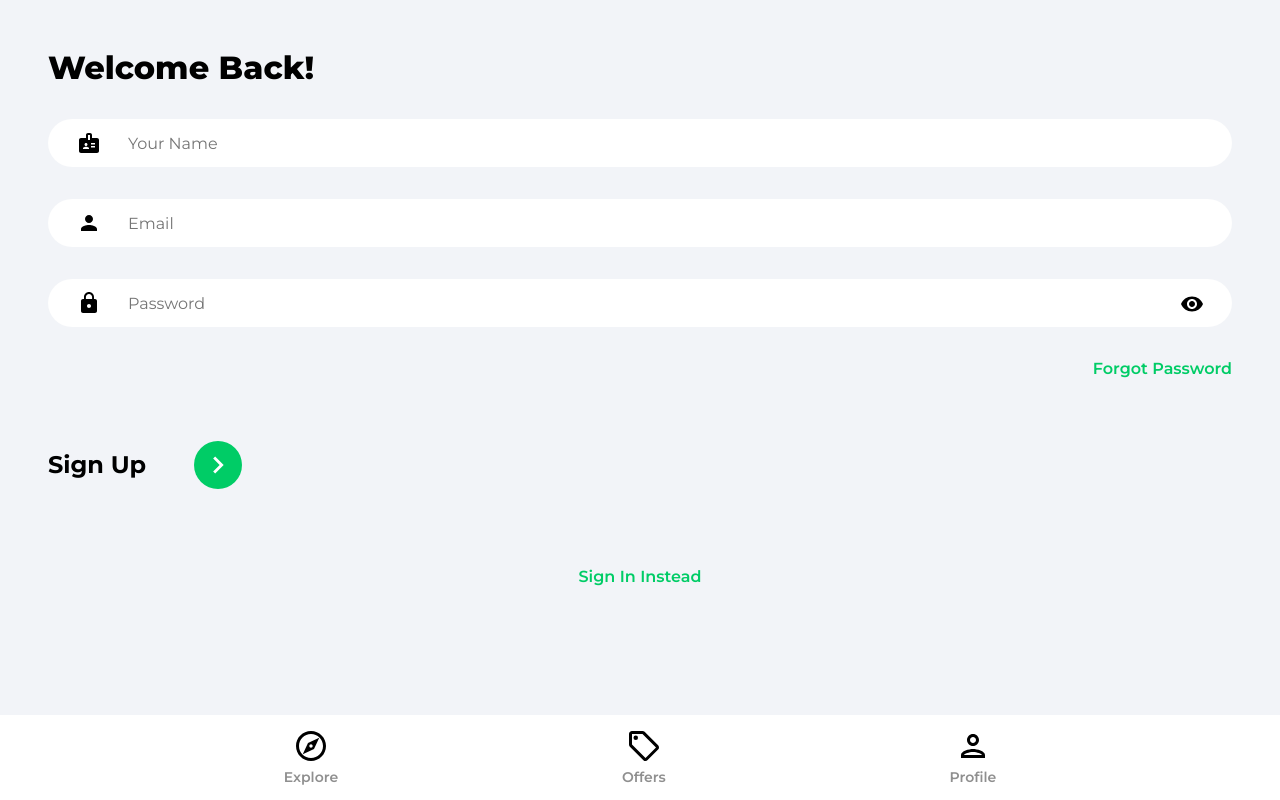
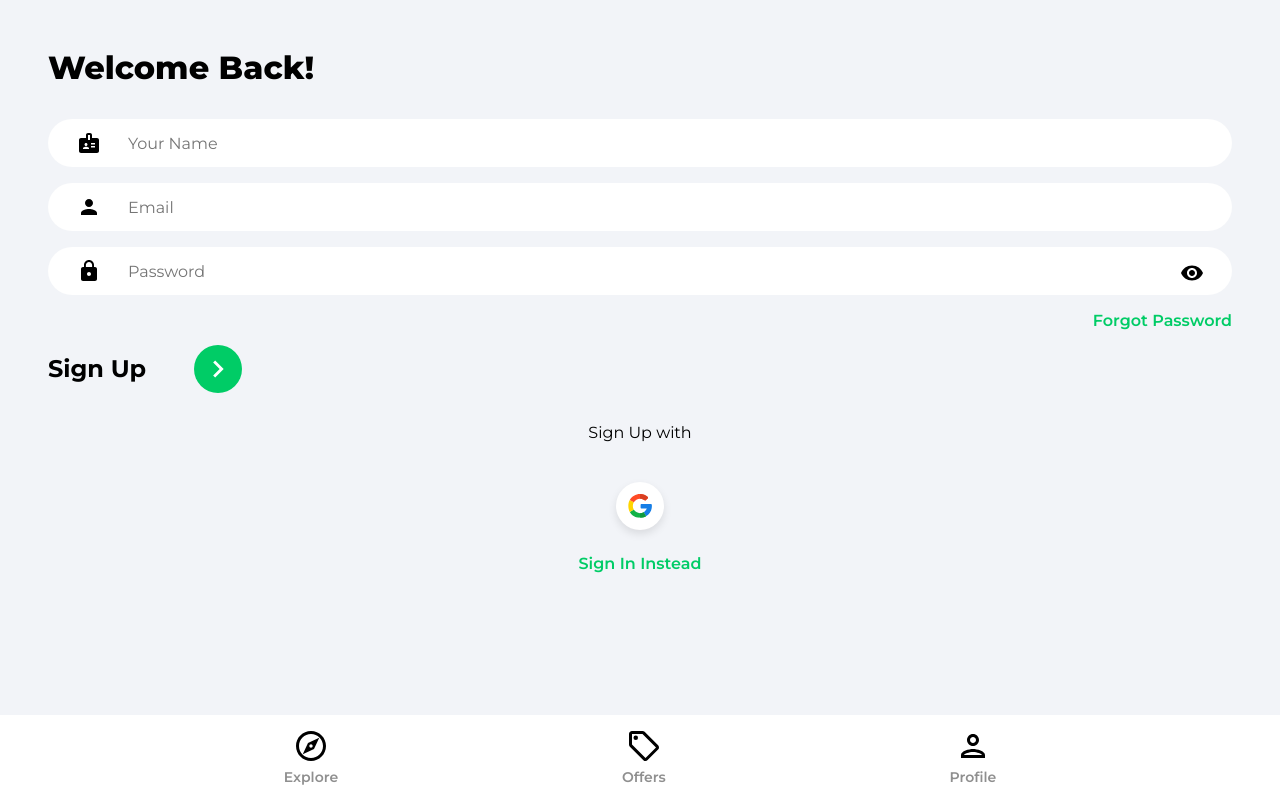
Before and after one commit to u31999/home-marketplace, a React (Create React App) app: page /sign-up in a window 1280 px wide. Built offline with nearby package versions, Linux system fonts and the light colour scheme.

Commit message:
Add google OAuth

```diff
--- /dev/null
+++ b/src/component/GoogleOAuth.jsx
@@ -0,0 +1,47 @@
+import {useLocation, useNavigate} from 'react-router-dom'
+import {getAuth, signInWithPopup, GoogleAuthProvider} from 'firebase/auth'
+import {doc, setDoc, getDoc, serverTimestamp} from 'firebase/firestore'
+import {db} from '../firebase.config'
+import { toast } from 'react-toastify'
+import googleIcon from '../assets/svg/googleIcon.svg'
+import { async } from '@firebase/util'
+
+function GoogleOAuth() {
+  const navigate = useNavigate()
+  const location = useLocation()
+
+  const onGoogleClick = async () => {
+    try{
+      const auth = getAuth()
+      const provider = new GoogleAuthProvider()
+      const result = await signInWithPopup(auth, provider)
+      const user = result.user
+
+      const docRef = doc(db, 'users', user.uid)
+      const docSnap = await getDoc(docRef)
+
+      if(!docSnap.exists()) {
+        await setDoc(doc(db, 'users', user.uid), {
+          name: user.displayName,
+          email: user.email,
+          timestamp: serverTimestamp()
+        })
+      }
+      navigate('/')
+
+    } catch(error){
+      toast.error('Could not authorized with Google')
+    }
+  }
+
+  return (
+    <div className='socialLogin'>
+      <p>Sign {location.pathname === '/sign-up' ? 'Up' : 'In'} with</p>
+      <button className='socialIconDiv' onClick={onGoogleClick}>
+        <img className='socialIconImg' src={googleIcon} alt='google' />
+      </button>
+    </div>
+  )
+}
+
+export default GoogleOAuth
--- a/src/index.css
+++ b/src/index.css
@@ -220,7 +220,6 @@
 
 .signInBar,
 .signUpBar {
-  margin-top: 3rem;
   display: flex;
   justify-content: space-between;
   align-items: center;
@@ -264,7 +263,6 @@
 }
 
 .socialLogin {
-  margin-top: 4rem;
   display: flex;
   flex-direction: column;
   align-items: center;
@@ -289,7 +287,6 @@
 }
 
 .registerLink {
-  margin-top: 4rem;
   color: #00cc66;
   font-weight: 600;
   text-align: center;
--- a/src/pages/SignIn.jsx
+++ b/src/pages/SignIn.jsx
@@ -4,6 +4,7 @@
 import {ReactComponent as ArrowRightIcon} from '../assets/svg/keyboardArrowRightIcon.svg'
 import {getAuth, signInWithEmailAndPassword} from 'firebase/auth'
 import visibilityIcon from '../assets/svg/visibilityIcon.svg'
+import GoogleOAuth from "../component/GoogleOAuth"
 
 function SignIn() {
   const [showPassword, setShowPassword] = useState(false)
@@ -72,7 +73,8 @@
               </button>
             </div>
           </form>
-          {/* Google Oauth */}
+
+          <GoogleOAuth />
           <Link to='/sign-up' className="registerLink">
             Sign Up Instead
           </Link>
--- a/src/pages/SignUp.jsx
+++ b/src/pages/SignUp.jsx
@@ -6,6 +6,7 @@
 import { db } from '../firebase.config'
 import { toast } from "react-toastify"
 import visibilityIcon from '../assets/svg/visibilityIcon.svg'
+import GoogleOAuth from "../component/GoogleOAuth"
 
 function SignUp() {
   const [showPassword, setShowPassword] = useState(false)
@@ -54,6 +55,11 @@
     }
   }
 
+  // Fix the margin for sign up
+  const inputMarginStyle = {
+    marginBottom: '1rem'
+  }
+
   return (
     <>
       <div className="pageContainer">
@@ -64,16 +70,22 @@
           <form onSubmit={onSubmit}>
            <input type='text' className="nameInput"
             placeholder="Your Name" id="name" value={name}
-            onChange={onChange} />
+            onChange={onChange}
+              style={inputMarginStyle}
+            />
 
             <input type='email' className="emailInput"
             placeholder="Email" id="email" value={email}
-            onChange={onChange} />
+            onChange={onChange}
+            style={inputMarginStyle}
+            />
 
-            <div className="passwordInputDiv">
+            <div className="passwordInputDiv" style={inputMarginStyle}>
               <input type={showPassword ? 'text' : 'password'}
               className='passwordInput' placeholder="Password"
-              id="password" value={password} onChange={onChange} />
+              id="password" value={password} onChange={onChange}
+              style={{marginBottom: '0rem'}}
+              />
               <img src={visibilityIcon}
               className="showPassword" alt="show password"
               onClick={() => setShowPassword((prevState) => !prevState)}
@@ -91,7 +103,8 @@
               </button>
             </div>
           </form>
-          {/* Google Oauth */}
+
+          <GoogleOAuth />
           <Link to='/sign-in' className="registerLink">
             Sign In Instead
           </Link>
```
